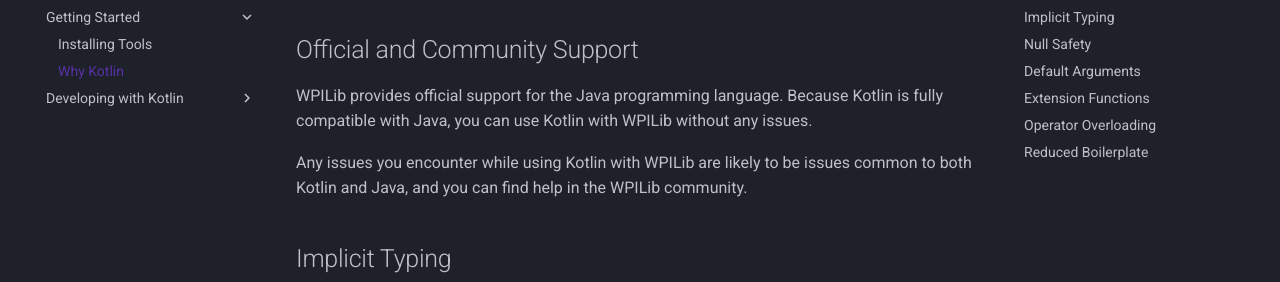
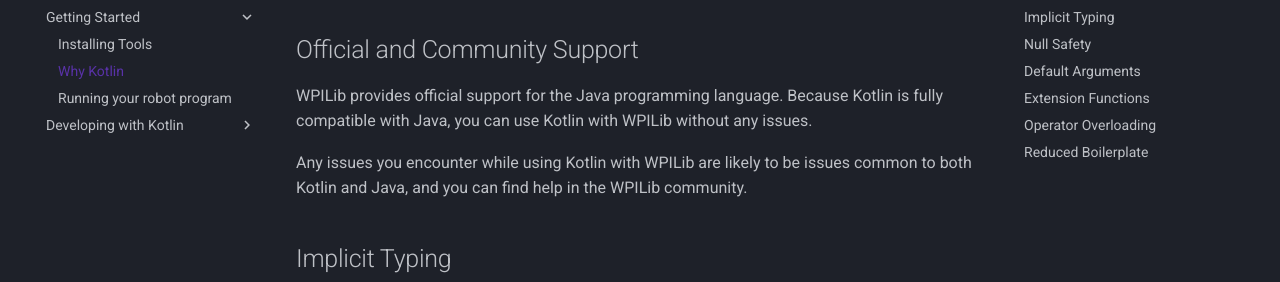
Before and after one commit to Kotlin-for-FRC/kotlin-for-frc.github.io, an MkDocs documentation site: the page built from docs/getting-started/why-kotlin.md, in a window 1280 px wide. Shown: the part 148-430 px from the top of the page. Built offline with MkDocs 1.6.1 and Material for MkDocs 9.7.7, drawn with Linux system fonts in a browser that asks for light colours.

Commit message:
Update toc (#9)

```diff
--- a/mkdocs.yml
+++ b/mkdocs.yml
@@ -10,7 +10,8 @@
   - Home: index.md
   - Getting Started:
     - Installing Tools: getting-started/installation.md
-    - Why Kotlin: getting-started/why_kotlin.md
+    - Why Kotlin: getting-started/why-kotlin.md
+    - Running your robot program: getting-started/running.md
   - Developing with Kotlin:
     - Migrating from Java: developing/migrating.md
 
```
Also changed, not shown: docs/getting-started/why-kotlin.md (renamed from docs/getting-started/why_kotlin.md).
